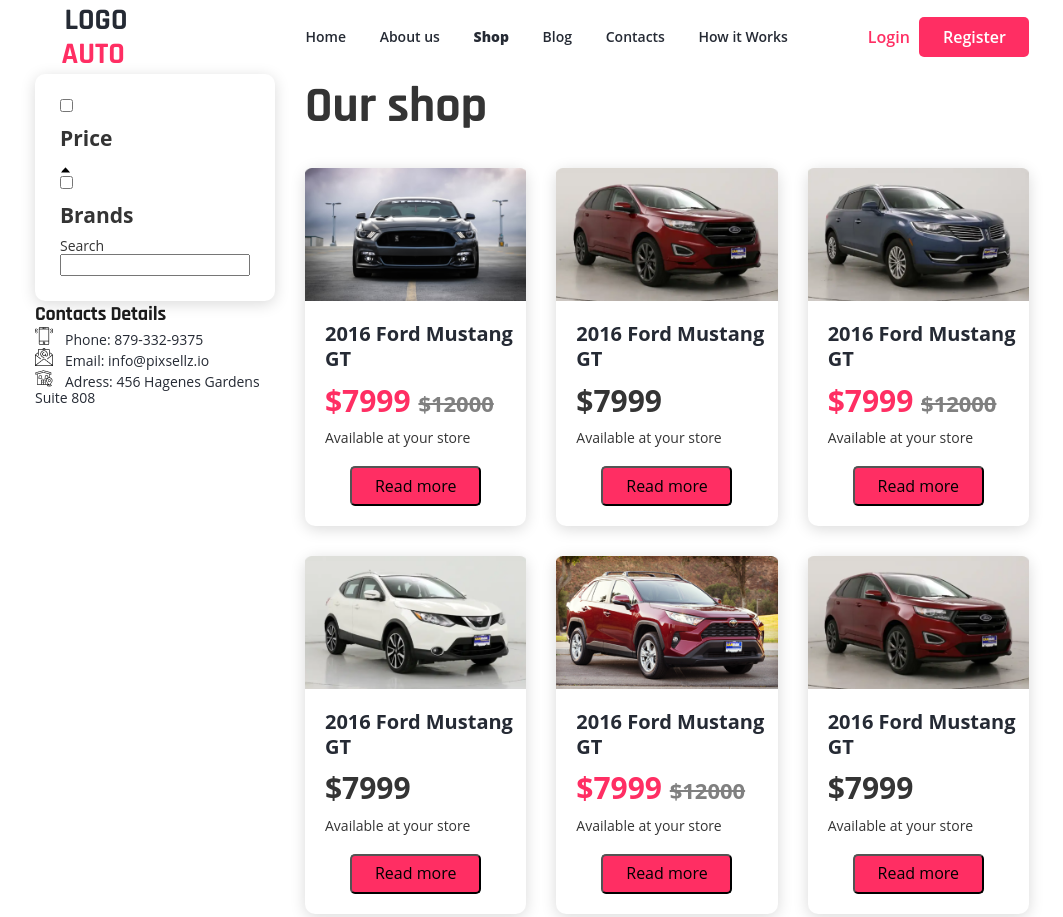
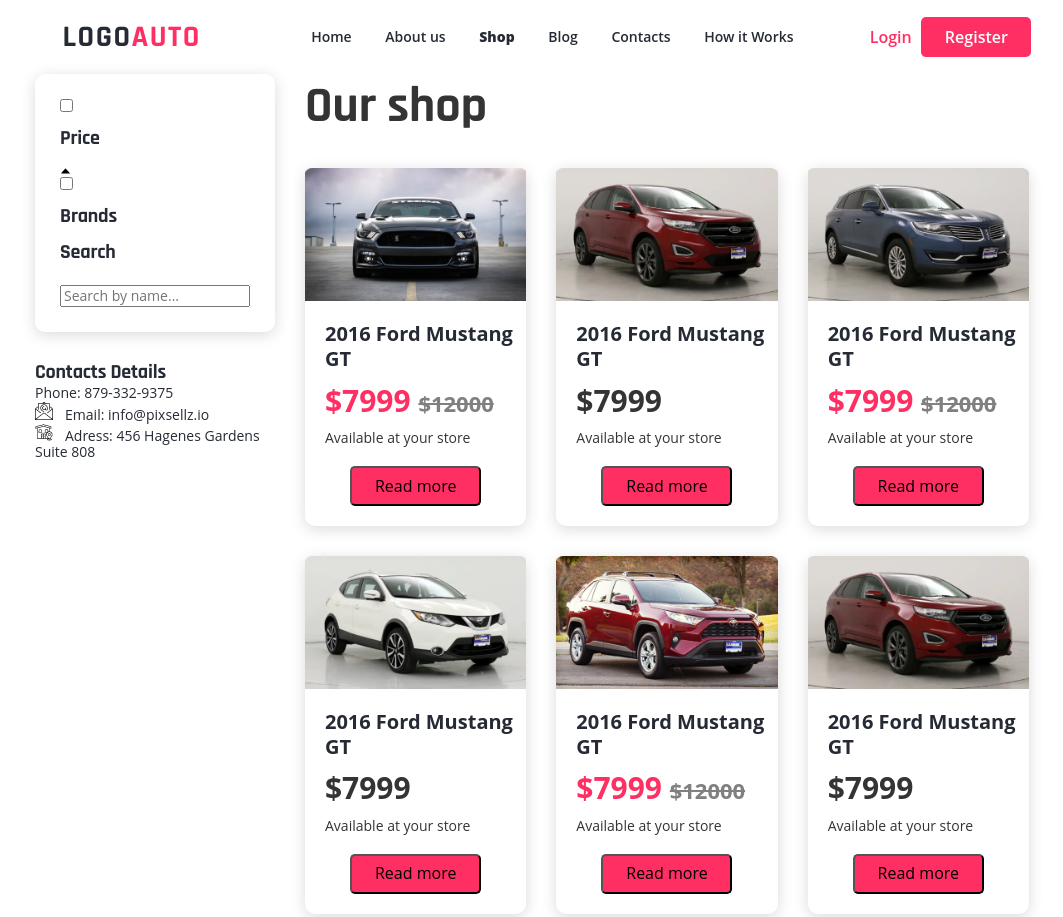
Before and after one commit to AlenaKrupnikova/Flexbox, a plain HTML site: page Shop/shop.html in a window 1280 px wide. Shown: the top 917 px of the page, without its empty margins (93-1156 px from the left). Drawn offline with Linux system fonts and the light colour scheme.

Commit message:
last edded

```diff
--- a/Shop/shop.html
+++ b/Shop/shop.html
@@ -16,7 +16,9 @@
             <div class="container">
                 <div class="header__row">
                     <div class="header__left">
-                       <a class="header__link" href="#"><span class="header__logo">logo <span class="header__logo_red" >auto</span></span> </a> </div>
+                        <div class="header__logo">logo </div>
+                        <div class="header__auto" >auto</div>
+                     </div>
                     <div class="header__center">
                         <ul class="header__list">
                             <li class="header__item"><a class="header__link " href="#">Home</a></li>
@@ -47,10 +49,11 @@
                <div class="accordion__arrow"><img src="../Shop/images/Vector 3.png" alt=""></div>
                </div>
                 <div class="accordion__content">
-                  <p class="accordion__name">Min</p>
-                  <input type="number" name="num" id="">
-                  <p class="accordion__name">Max</p>
-                  <input type="number" name="num" id="">
+                    <p class="accordion__name">Min</p>
+                    <input class="MinMax" type="number" name="num" min="1">
+                         <p>-</p>
+                    <p class="accordion__name">Max</p>
+                    <input class="MinMax" type="number" name="num" min="1">
                 </div>
             </li>
             <li class="accordion__item">
@@ -62,7 +65,7 @@
                     <div class="accordion__brand">
                             <input type="checkbox" name="car" id="toyota">
                             <label for="toyota">Toyota</label>
-                            <span> (13) </span>
+                            <span class="numb"> (13) </span>
                         </div>
                         <div class="accordion__brand">
                             <input type="checkbox" name="car" id="porsche">
@@ -87,16 +90,16 @@
                 </div>
             </li>
         </ul>
-        <div class="search">
-            <label class="search">Search</label>
-            <input type="text" >
+        <div class="search" >
+            <label class="h2 ">Search</label>
+            <input class="search__input" placeholder="Search by name..." type="text" placeholder  >
 
         </div>
 
     </div>
 
     <div class="contact">
-        <div class="contact__title">Contacts Details</div>
+        <div class="h2">Contacts Details</div>
         <div><a class="contact__tel" href="tel: 879-332-9375">Phone: 879-332-9375</a></div>
          <div><a  class="contact__mail" href="mailto: info@pixsellz.io">Email: info@pixsellz.io</a></div>
         <address class="contact__adress">Adress: 456 Hagenes Gardens Suite 808</address>
--- a/css/main.css
+++ b/css/main.css
@@ -17,8 +17,23 @@ body {
     justify-content: space-around;
     align-items: center;
 }
+.header__left {
+    font-family: Rajdhani, sans-serif;
+    font-weight: bold;
+    font-size: 30px;
+    line-height: 1.27;
+    letter-spacing: 0.05em;
+    text-transform: uppercase;
+    display: inline-flex;
+}
 .header__left:hover{
     transform: scale(2);
+}
+.header__logo {
+    color:#252A34;
+}
+.header__auto {
+    color: #FF2E63;
 }
 .header__item {
     list-style-type: none;
@@ -29,7 +44,6 @@ body {
     text-decoration: none;
     font-weight: 600;
     color:#252A34;
-    ;
 }
 .header__item:hover {
     background: #FF2E63;
@@ -42,18 +56,7 @@ body {
     color: #FF2E63;
     padding-right: 20px;
 }
-.header__logo {
-    display: inline-block;
-    font-family: 'Rajdhani', sans-serif;
-    font-weight: 700;
-    font-size: 30px;
-    text-transform: uppercase;
-    color:#252A34;
-}
-.header__logo_red {
-    color: #FF2E63;
-    margin: -3px;
-}
+
 .btn {
     font-family: Open Sans, sans-serif;
     font-weight: 600;
--- a/css/shop.css
+++ b/css/shop.css
@@ -17,8 +17,23 @@ body {
     justify-content: space-around;
     align-items: center;
 }
+.header__left {
+    font-family: Rajdhani, sans-serif;
+    font-weight: bold;
+    font-size: 30px;
+    line-height: 1.27;
+    letter-spacing: 0.05em;
+    text-transform: uppercase;
+    display: inline-flex;
+}
 .header__left:hover{
     transform: scale(2);
+}
+.header__logo {
+    color:#252A34;
+}
+.header__auto {
+    color: #FF2E63;
 }
 .header__item {
     list-style-type: none;
@@ -29,7 +44,6 @@ body {
     text-decoration: none;
     font-weight: 600;
     color:#252A34;
-    ;
 }
 .header__item:hover {
     background: #FF2E63;
@@ -42,18 +56,7 @@ body {
     color: #FF2E63;
     padding-right: 20px;
 }
-.header__logo {
-    display: inline-block;
-    font-family: 'Rajdhani', sans-serif;
-    font-weight: 700;
-    font-size: 30px;
-    text-transform: uppercase;
-    color:#252A34;
-}
-.header__logo_red {
-    color: #FF2E63;
-    margin: -3px;
-}
+
 .btn {
     font-family: Open Sans, sans-serif;
     font-weight: 600;
@@ -82,7 +85,14 @@ body {
     max-width: 270px;
     max-height: 478px;
     padding: 25px;
-
+}
+.h2 {
+    font-family: Rajdhani;
+    font-weight: bold;
+    font-size: 20px;
+    line-height: 1.3;
+    letter-spacing: -0.2px;
+    color: #252A34;
 }
 .accordion {
     margin: 0;
@@ -97,6 +107,10 @@ body {
     padding-bottom: 1em;
     display: none;
 }
+.MinMax {
+    width: 6em;
+}
+
 .accordion__toogle:checked + .accordion__arrow {
     transform: rotate(-180deg);
 }
@@ -104,13 +118,14 @@ body {
 .accordion__toogle:checked~ .accordion__content {
     display: block;
 }
-.contact__title {
-    font-family: Rajdhani, sans-serif;
-    font-weight: bold;
-    font-size: 20px;
-    line-height: 1.3;
-    letter-spacing: -0.2px;
-    color: #1C1C1C;
+.numb {
+    margin-right: 220px;
+}
+.search__input {
+    margin-top: 20px;
+}
+.contact {
+    margin-top: 27px;
 }
 .contact__tel, .contact__mail, .contact__adress {
     text-decoration: none;
@@ -121,7 +136,7 @@ body {
     font-style: normal;
 }
 .contact__tel::before {
-    content: url(../Shop/images/phone.png);
+    content: url(<svg class="icon icon-mobile"><use xlink:href="../sprite.svg#icon-mobile"></use></svg>);
     width: 18px;
     height: 18px;
     margin-right: 12px;
```
Also changed, not shown: Main/main.html (+4 -2 lines), Main/sprite.svg.
